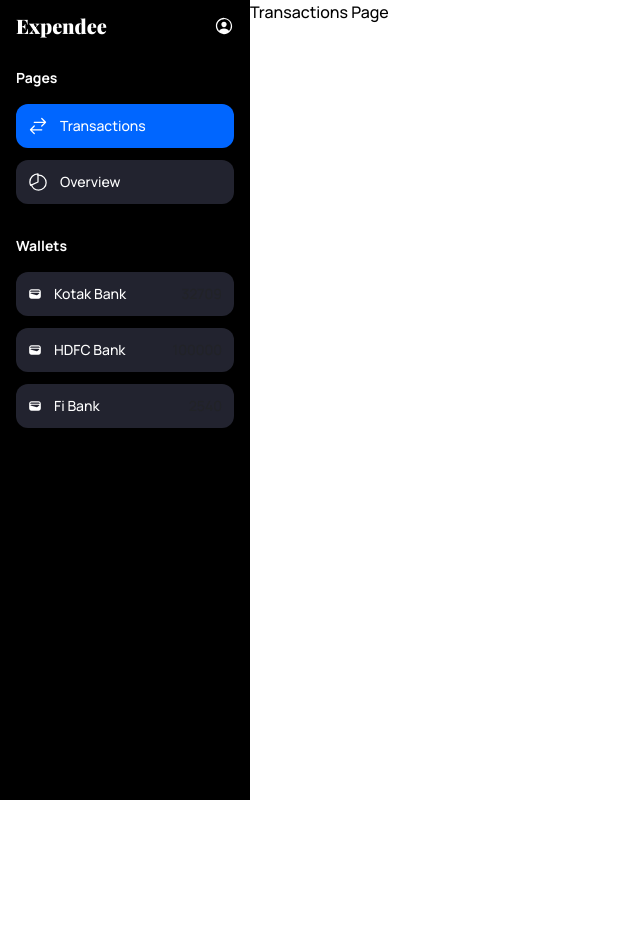
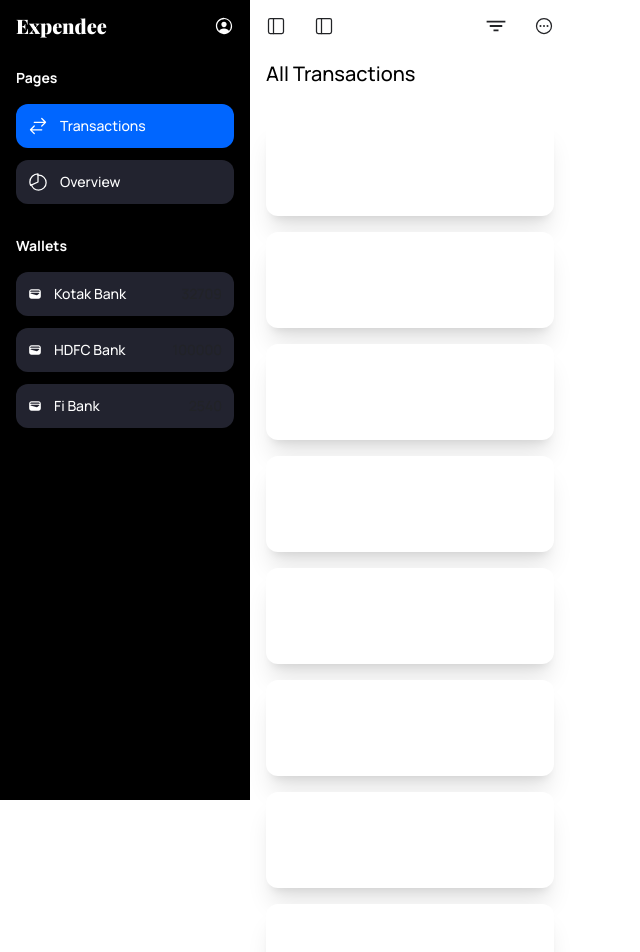
Before and after one commit to FlamingArch/expendee, a Next.js app: page /transactions in a window 1280 px wide. Shown: the top 952 px of the page, without its empty margins (0-640 px from the left). Before the commit the page ends 800 px from the top, so only its background shows below. Built offline with nearby package versions, Linux system fonts and the light colour scheme; a web font is replaced by a local one.

Commit message:
Layout for Transcations Page

```diff
--- a/app/transactions/page.tsx
+++ b/app/transactions/page.tsx
@@ -1,5 +1,48 @@
-import React from "react";
+import Button from "@/views/Button";
+import Page from "@/views/Page";
+import Toolbar from "@/views/Toolbar";
+import { FiSidebar } from "react-icons/fi";
+import {
+  IoEllipsisHorizontalCircleOutline,
+  IoFilterSharp,
+} from "react-icons/io5";
+
+function ToolbarTransactions() {
+  return (
+    <Toolbar
+      position="top"
+      leading={
+        <>
+          <Button icon={FiSidebar} iconClassName="stroke-[1.5]" />
+          <Button icon={FiSidebar} iconClassName="stroke-[1.5]" />
+        </>
+      }
+      trailing={
+        <>
+          <Button icon={IoFilterSharp} />
+          <Button icon={IoEllipsisHorizontalCircleOutline} />
+        </>
+      }
+    >
+      <p className="text-xl p-3">All Transactions</p>
+    </Toolbar>
+  );
+}
 
 export default function PageTransactions() {
-  return <div>Transactions Page</div>;
+  return (
+    <Page toolbar={<ToolbarTransactions />}>
+      <div className="rounded-xl shadow-xl bg-white w-72 h-24 m-4" />
+      <div className="rounded-xl shadow-xl bg-white w-72 h-24 m-4" />
+      <div className="rounded-xl shadow-xl bg-white w-72 h-24 m-4" />
+      <div className="rounded-xl shadow-xl bg-white w-72 h-24 m-4" />
+      <div className="rounded-xl shadow-xl bg-white w-72 h-24 m-4" />
+      <div className="rounded-xl shadow-xl bg-white w-72 h-24 m-4" />
+      <div className="rounded-xl shadow-xl bg-white w-72 h-24 m-4" />
+      <div className="rounded-xl shadow-xl bg-white w-72 h-24 m-4" />
+      <div className="rounded-xl shadow-xl bg-white w-72 h-24 m-4" />
+      <div className="rounded-xl shadow-xl bg-white w-72 h-24 m-4" />
+      <div className="rounded-xl shadow-xl bg-white w-72 h-24 m-4" />
+    </Page>
+  );
 }
```
